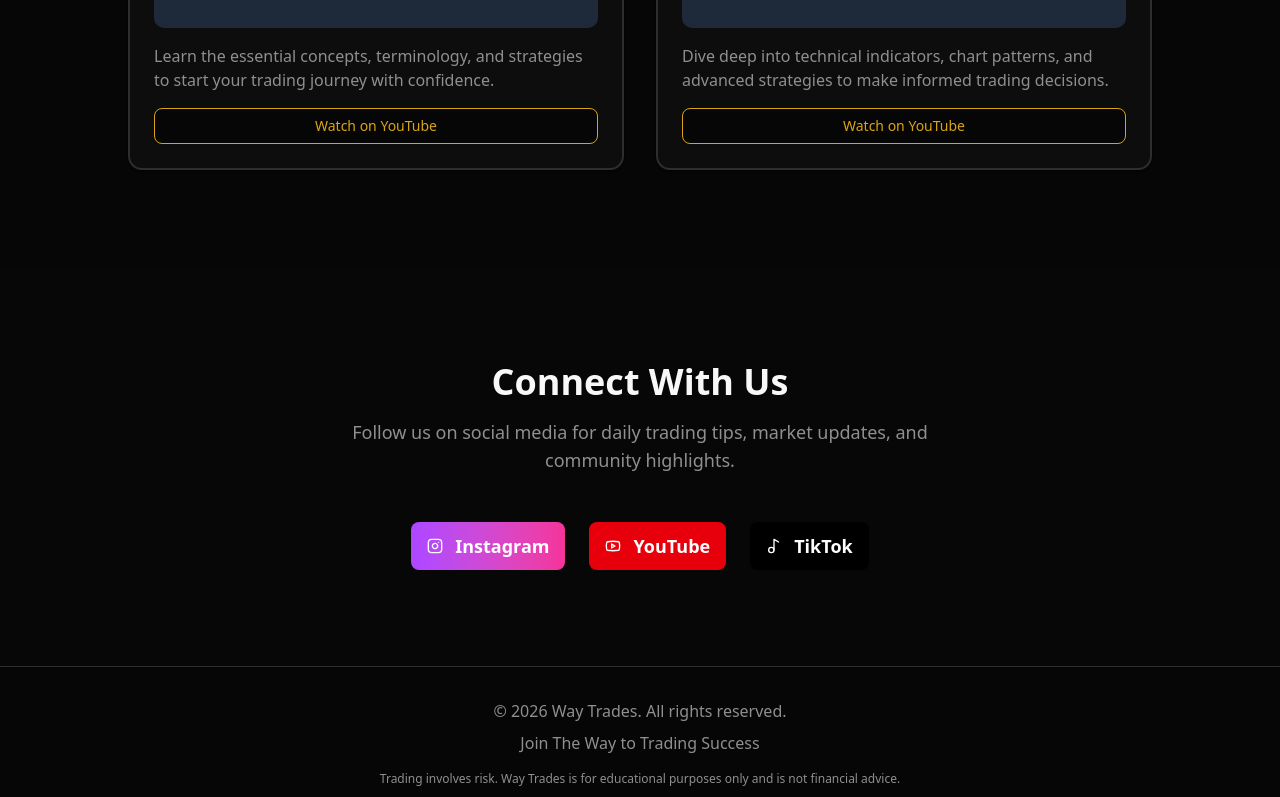
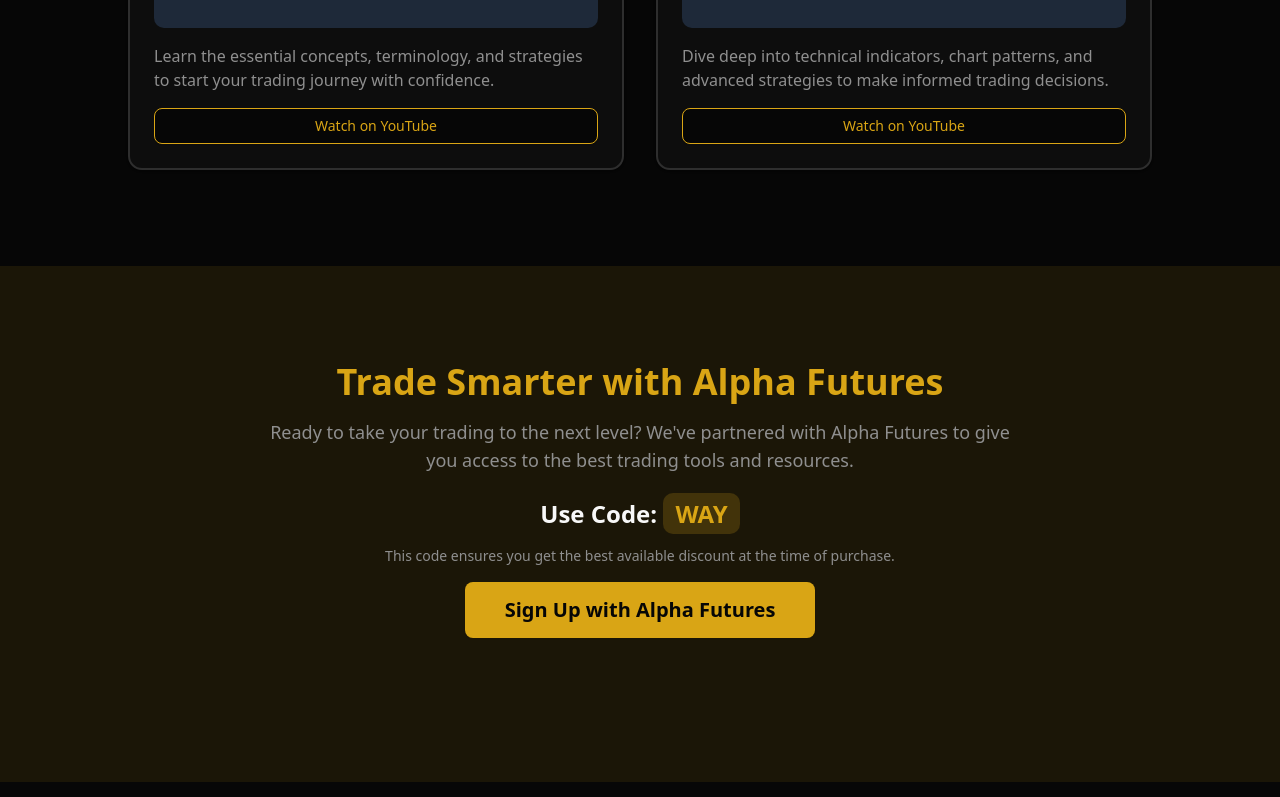
Before and after one commit to waytrades/way-trades, a React (Vite) app: page / in a window 1280 px wide. Shown: the part 2804-3601 px from the top of the page. Built offline with nearby package versions, Linux system fonts and the light colour scheme.

Commit message:
Update App.jsx

```diff
--- a/src/App.jsx
+++ b/src/App.jsx
@@ -310,6 +310,35 @@
         </div>
       </section>
 
+      {/* Alpha Futures Affiliate Section */}
+      <section className="py-16 md:py-24 bg-primary/10">
+        <div className="container mx-auto px-4">
+          <div className="text-center mb-12">
+            <h2 className="text-3xl md:text-4xl font-bold mb-4 text-primary">
+              Trade Smarter with Alpha Futures
+            </h2>
+            <p className="text-muted-foreground text-lg max-w-3xl mx-auto mb-6">
+              Ready to take your trading to the next level? We've partnered with Alpha Futures to give you access to the best trading tools and resources.
+            </p>
+            <div className="flex flex-col items-center space-y-4">
+              <p className="text-2xl font-bold text-foreground">
+                Use Code: <span className="text-primary bg-primary/20 px-3 py-1 rounded-lg">WAY</span>
+              </p>
+              <p className="text-sm text-muted-foreground">
+                This code ensures you get the best available discount at the time of purchase.
+              </p>
+              <Button
+                size="lg"
+                className="bg-primary hover:bg-primary/90 text-primary-foreground font-semibold px-10 py-7 text-xl hover-lift"
+                onClick={() => window.open('https://app.alpha-futures.com/signup/WAY/', '_blank' )}
+              >
+                Sign Up with Alpha Futures
+              </Button>
+            </div>
+          </div>
+        </div>
+      </section>
+
       {/* Social Media Section */}
       <section className="py-16 md:py-24 bg-card/30">
         <div className="container mx-auto px-4">
```
